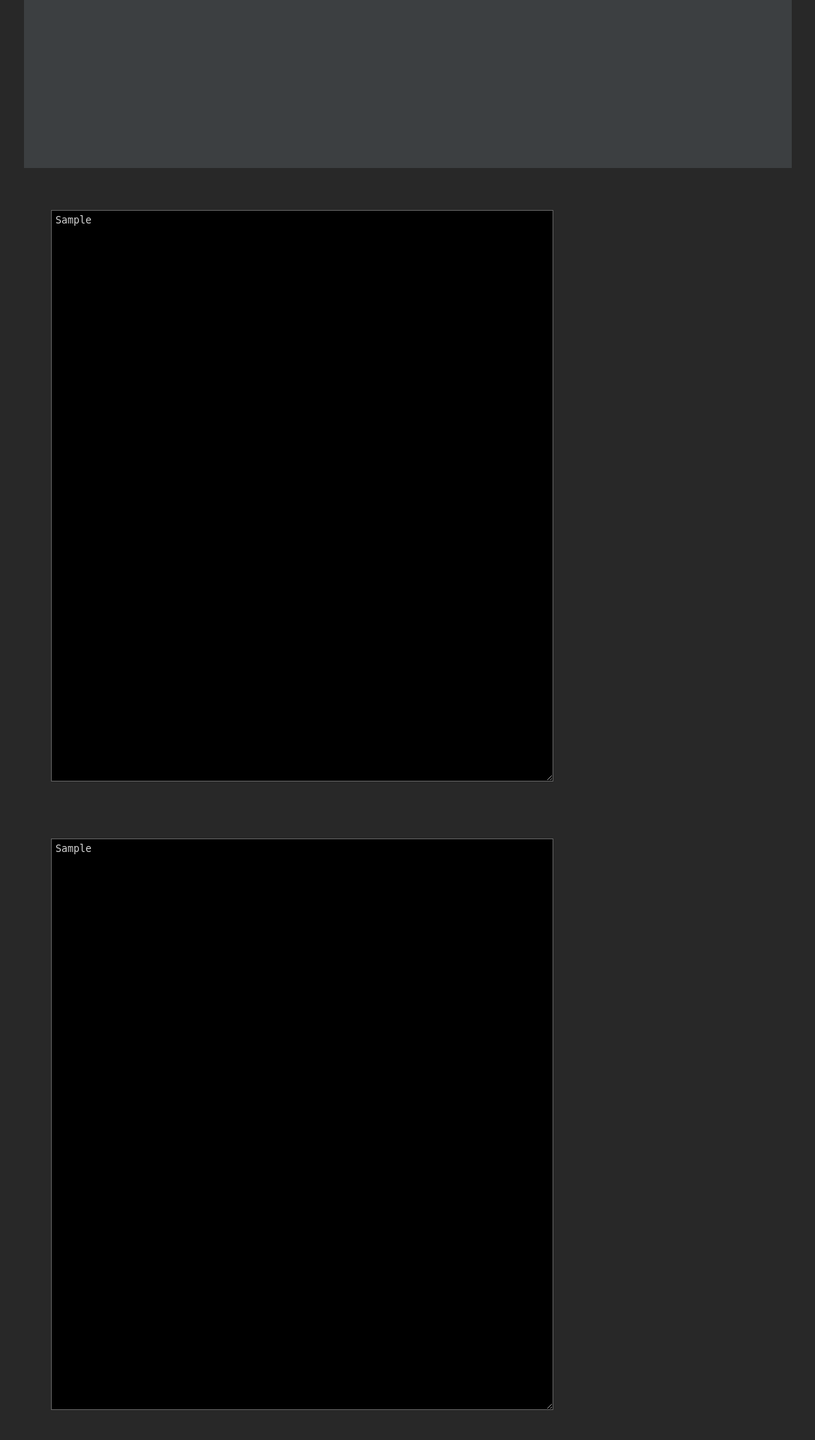
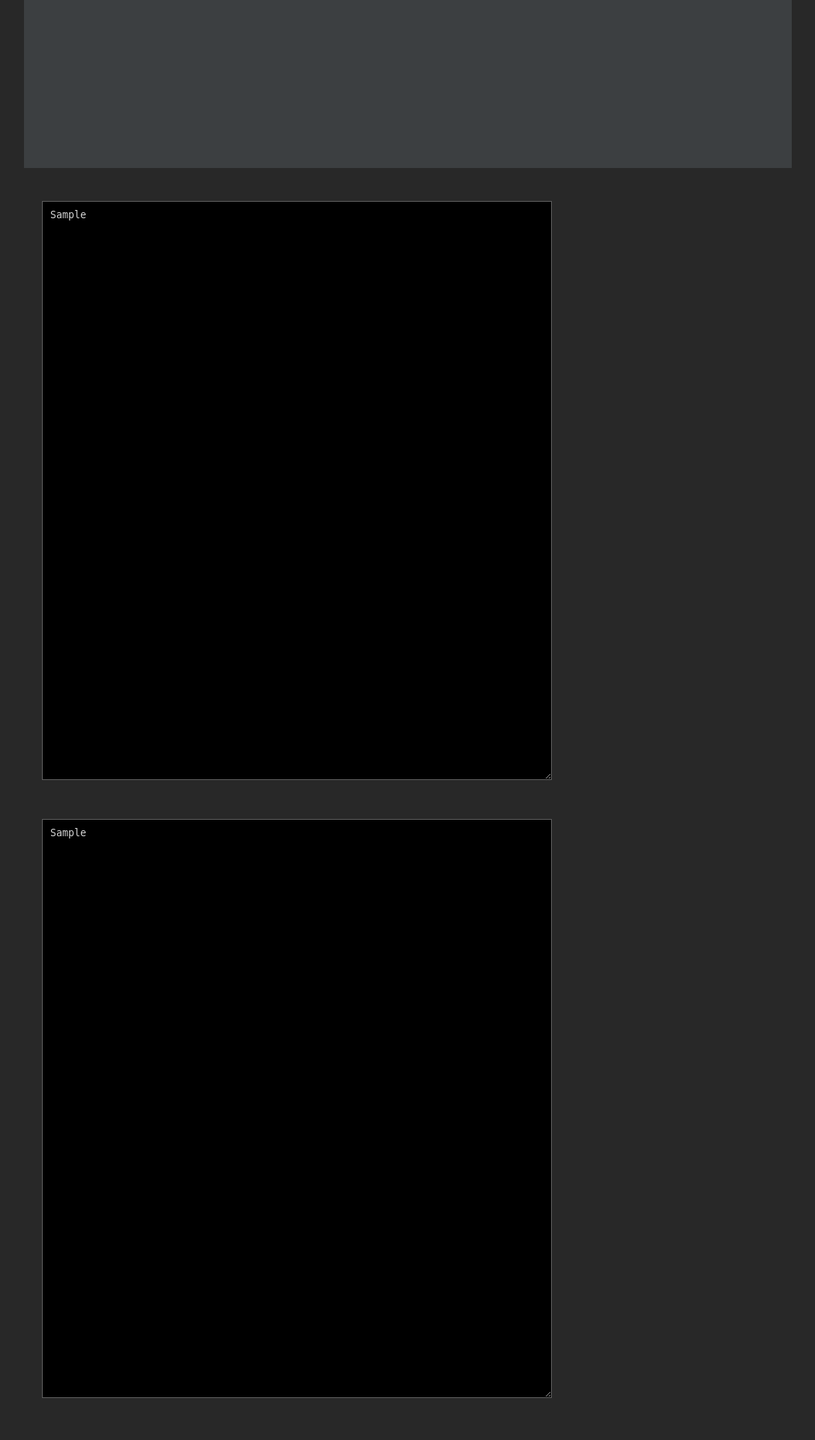
Before and after one commit to ICOFactory/app-backend, a Flask app: template templates/admin/admin_view_event_log.jinja2 in a window 1280 px wide. Shown: the part 696-2616 px from the top of the page at 75% size, without its empty margins (96-1183 px from the left). After the commit the page ends 2560 px from the top, so only its background shows below. Run offline with Flask 2, Linux system fonts and the light colour scheme; the template is opened without the code that fills it: most values are stand-ins (such as "Sample title", 1, 10 or a date in 2020).

Commit message:
text area

```diff
--- a/static/stylesheet.css
+++ b/static/stylesheet.css
@@ -342,11 +342,10 @@ div.permissions {
     border: 1px solid rgb(96,96,96);
 }
 
-textarea {
+#dark_text_area {
     background-color: black;
     color: lightgray;
-    text-align: left;
-    padding: 5px;
+    padding: 10px;
     border: 1px solid rgb(96,96,96);
-    margin: 36px;
+    margin: 24px;
 }
--- a/templates/admin/admin_view_event_log.jinja2
+++ b/templates/admin/admin_view_event_log.jinja2
@@ -30,10 +30,10 @@
 </div>
 <div id="event_log_output">
 {% if json_data %}
-    <textarea rows="50" cols="80">{{ json_data }}</textarea>
+    <textarea id="dark_text_area" rows="50" cols="80">{{ json_data }}</textarea>
 {%  endif %}
 {% if csv_data %}
-    <textarea rows="50" cols="80">{{ csv_data }}</textarea>
+    <textarea id="dark_text_area" rows="50" cols="80">{{ csv_data }}</textarea>
 {%  endif %}
 </div>
 {% endblock %}
```
